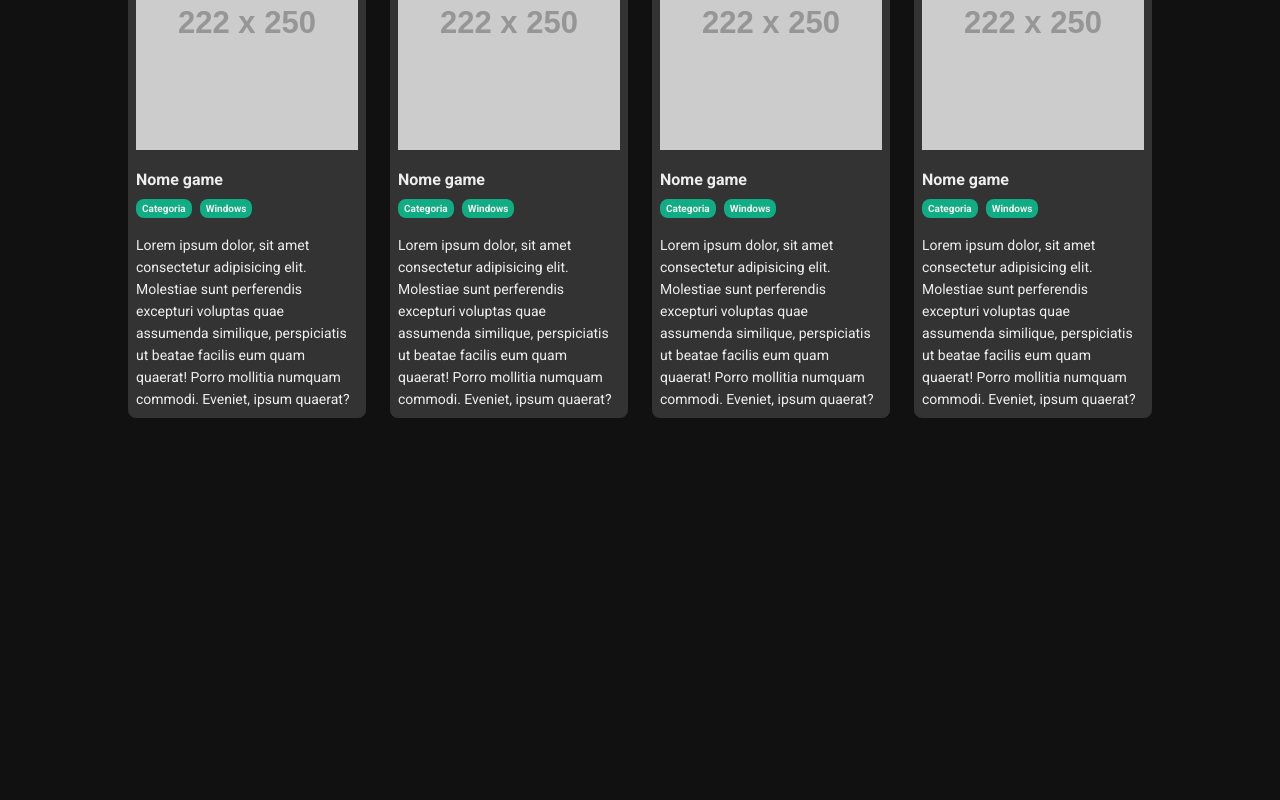
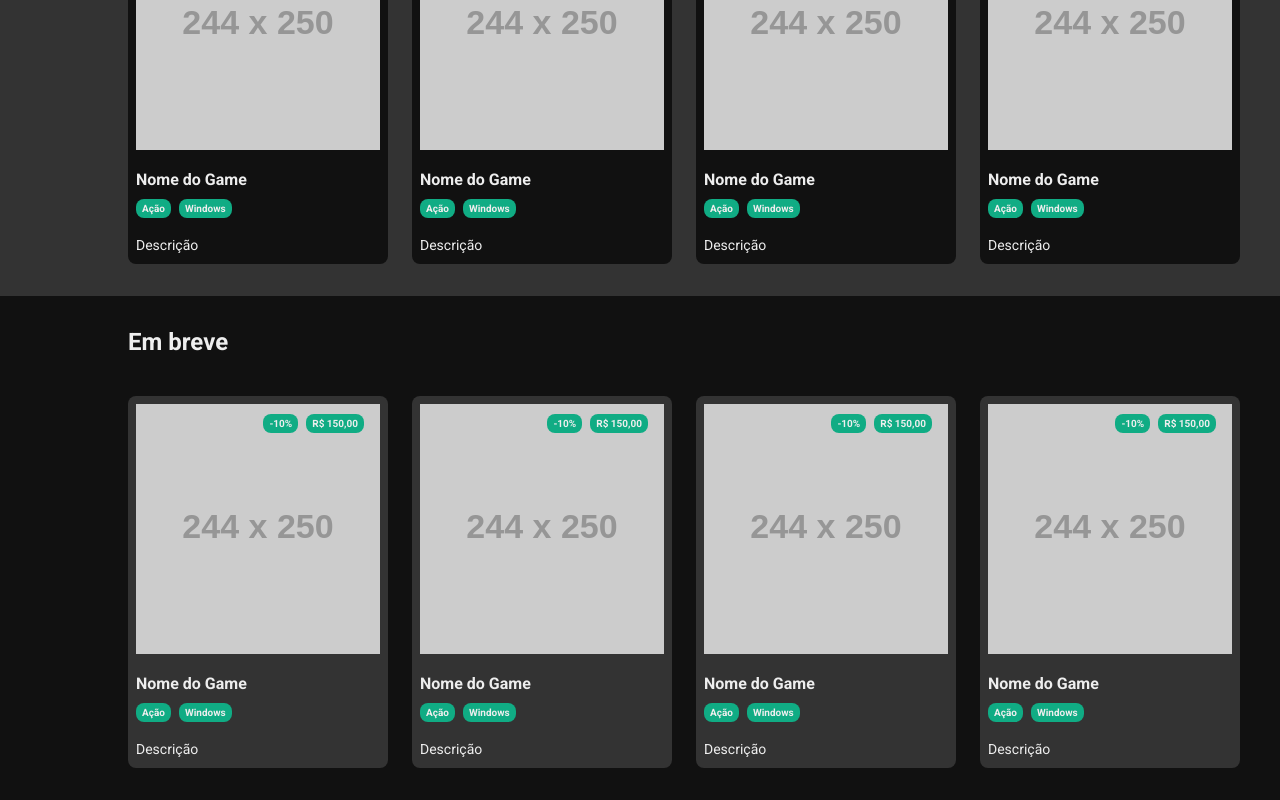
Before and after one commit to jonattasmoraes/eplay, a React (Create React App) app: page / in a window 1280 px wide. Shown: the part 968-1768 px from the top of the page. Before the commit the page ends 1418 px from the top, so only its background shows below. Built offline with nearby package versions, Linux system fonts and the light colour scheme.

Commit message:
style: adjust styling of product cards and project sections

```diff
--- a/src/App.tsx
+++ b/src/App.tsx
@@ -12,6 +12,7 @@
       <>
         <Banner />
         <ProductsList title="Promoções" backgrond="gray" />
+        <ProductsList title="Em breve" backgrond="black" />
       </>
     )
   }
--- a/src/components/Product/index.tsx
+++ b/src/components/Product/index.tsx
@@ -1,18 +1,34 @@
 import Tag from '../Tag'
-import { Card, Description, Title } from './styles'
+import { Card, Description, Infos, Title } from './styles'
 
-const Product = () => (
+type Props = {
+  title: string
+  category: string
+  system: string
+  description: string
+  infos: string[]
+  image: string
+}
+
+const Product = ({
+  title,
+  category,
+  system,
+  description,
+  infos,
+  image
+}: Props) => (
   <Card>
-    <img src="//via.placeholder.com/222x250" />
-    <Title>Nome game</Title>
-    <Tag>Categoria</Tag>
-    <Tag>Windows</Tag>
-    <Description>
-      Lorem ipsum dolor, sit amet consectetur adipisicing elit. Molestiae sunt
-      perferendis excepturi voluptas quae assumenda similique, perspiciatis ut
-      beatae facilis eum quam quaerat! Porro mollitia numquam commodi. Eveniet,
-      ipsum quaerat?
-    </Description>
+    <img src={image} alt={title} />
+    <Infos>
+      {infos.map((info) => (
+        <Tag key={info}>{info}</Tag>
+      ))}
+    </Infos>
+    <Title>{title}</Title>
+    <Tag>{category}</Tag>
+    <Tag>{system}</Tag>
+    <Description>{description}</Description>
   </Card>
 )
 
--- a/src/components/Product/styles.ts
+++ b/src/components/Product/styles.ts
@@ -7,6 +7,7 @@
   background-color: ${colors.gray};
   border-radius: 8px;
   padding: 8px;
+  position: relative;
 
   ${TagContainer} {
     margin-right: 8px;
@@ -27,3 +28,9 @@
   display: block;
   margin-top: 16px;
 `
+
+export const Infos = styled.div`
+  position: absolute;
+  top: 16px;
+  right: 16px;
+`
--- a/src/components/ProductsList/index.tsx
+++ b/src/components/ProductsList/index.tsx
@@ -1,20 +1,48 @@
 import Product from '../Product'
 import { Container, List } from './styles'
 
-type Props = {
+export type Props = {
   title: string
   backgrond: 'gray' | 'black'
 }
 
 const ProductsList = ({ backgrond, title }: Props) => (
-  <Container>
+  <Container backgrond={backgrond}>
     <div className="container">
       <h2>{title}</h2>
       <List>
-        <Product />
-        <Product />
-        <Product />
-        <Product />
+        <Product
+          category="Ação"
+          description="Descrição"
+          image="//via.placeholder.com/244x250"
+          infos={['-10%', 'R$ 150,00']}
+          system="Windows"
+          title="Nome do Game"
+        />
+        <Product
+          category="Ação"
+          description="Descrição"
+          image="//via.placeholder.com/244x250"
+          infos={['-10%', 'R$ 150,00']}
+          system="Windows"
+          title="Nome do Game"
+        />
+        <Product
+          category="Ação"
+          description="Descrição"
+          image="//via.placeholder.com/244x250"
+          infos={['-10%', 'R$ 150,00']}
+          system="Windows"
+          title="Nome do Game"
+        />
+        <Product
+          category="Ação"
+          description="Descrição"
+          image="//via.placeholder.com/244x250"
+          infos={['-10%', 'R$ 150,00']}
+          system="Windows"
+          title="Nome do Game"
+        />
       </List>
     </div>
   </Container>
--- a/src/components/ProductsList/styles.ts
+++ b/src/components/ProductsList/styles.ts
@@ -1,7 +1,18 @@
 import styled from 'styled-components'
 
-export const Container = styled.section`
+import { Props } from '.'
+import { colors } from '../../styled'
+import { Card } from '../Product/styles'
+
+export const Container = styled.section<Omit<Props, 'title'>>`
   padding: 32px 0;
+  background-color: ${(props) =>
+    props.backgrond === 'black' ? colors.black : colors.gray};
+
+  ${Card} {
+    background-color: ${(props) =>
+      props.backgrond === 'black' ? colors.gray : colors.black};
+  }
 `
 
 export const List = styled.ul`
```
